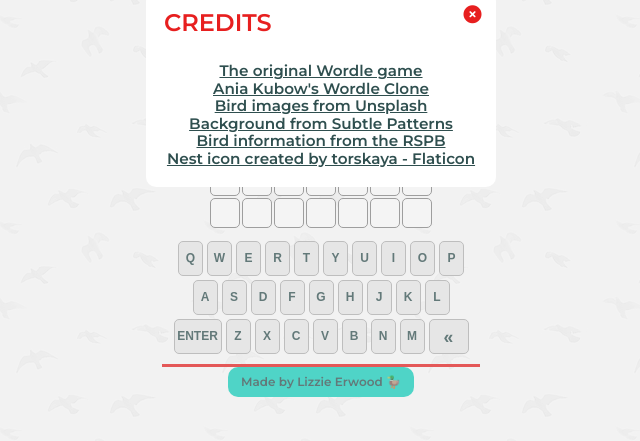
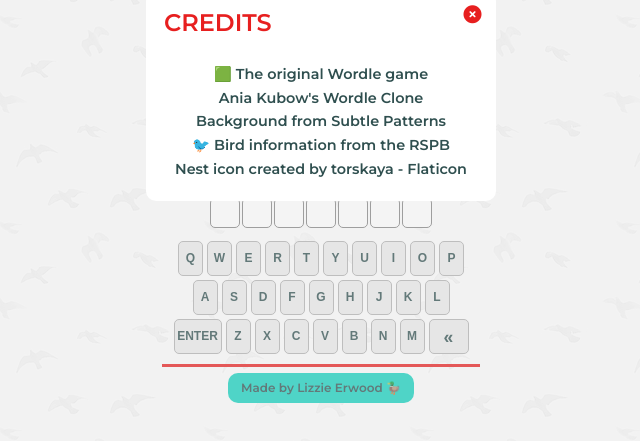
Before and after one commit to l-erw/birdle, a website: page index.html in a window 1280 px wide. Both pictures are taken after a click on the button "Credits". Shown: the part 105-546 px from the top of the page, without its empty margins (319-959 px from the left). Drawn offline with nearby package versions, Linux system fonts and the light colour scheme.

Commit message:
css refactor

```diff
--- a/index.css
+++ b/index.css
@@ -70,6 +70,21 @@
     color: #e71f1f;
     font-size: 1.35rem;
     margin: 0;
+}
+
+.red-btn {
+    border: none;
+    padding: 0.45em 0.5em;
+    margin: 0 0.5em 0 0.2em;
+    border-radius: 5px;
+    font-size: 0.75rem;
+    background-color: #e71f1f;
+    color: #fff;
+    font-family: inherit;
+}
+
+.hint-btn {
+    margin-right: 1em;
 }
 
 /* TILES */
@@ -282,6 +297,12 @@
     font-size: 0.95rem;
 }
 
+.credits-link {
+    font-size: 0.9rem;
+    margin: 0.25em 0;
+    text-decoration: none;
+}
+
 /* MESSAGE */
 
 .message-container {
@@ -336,7 +357,7 @@
     border: none !important;
 }
 
-/* FOOTER - CREDITS */
+/* FOOTER  */
 
 .game-container-bottom {
     margin: 0 auto;
@@ -346,7 +367,7 @@
 
 }
 
-.footer-buttons {
+.footer {
     display: flex;
     justify-content: center;
     align-items: center;
@@ -354,20 +375,6 @@
     margin: 0 auto;
 }
 
-.red-btn {
-    border: none;
-    padding: 0.45em 0.5em;
-    margin: 0 0.5em 0 0.2em;
-    border-radius: 5px;
-    font-size: 0.75rem;
-    background-color: #e71f1f;
-    color: #fff;
-    font-family: inherit;
-}
-
-.hint-btn {
-    margin-right: 1em;
-}
 
 .footer-link {
     text-decoration: none;
@@ -375,7 +382,7 @@
     background-color: #13D1BE;
     padding: 0.65em 1.125em;
     border-radius: 10px;
-
+    margin-top: 0.5em;
 }
 
 
@@ -444,24 +451,6 @@
     cursor: pointer;
   }
 
-/*
-
-HOW TO PLAY
-button (color?)
-game example images
-body text - size/spacing, etc.
-
-BIRD INFO
-body text
-link
-
-CREDITS
-links
-button (color?)
-
-STATS (TBC)
-other things - not defined yet!
-
 
 /*
 @media (max-width: 500px) {
--- a/index.html
+++ b/index.html
@@ -99,7 +99,7 @@
         </div>
 
     <div class="game-container-bottom">
-        <div class="footer-buttons">
+        <div class="footer">
 
             <a class="footer-link" href="https://twitter.com/l_erwood">Made by Lizzie Erwood 🦆</a>
 
@@ -115,11 +115,11 @@
                 </div>
 
                  <div class="modal-body">
-                    <a class="credits-link" href="https://www.powerlanguage.co.uk/wordle/">The original Wordle game</a>
+                    <a class="credits-link" href="https://www.powerlanguage.co.uk/wordle/">🟩 The original Wordle game</a>
                     <a class="credits-link" href="https://www.youtube.com/watch?v=mpby4HiElek">Ania Kubow's Wordle Clone</a>
-                    <a class="credits-link" href="https://unsplash.com/photos/UfyDkU1uVX0">Bird images from Unsplash</a>
+
                     <a class="credits-link" href="https://www.toptal.com/designers/subtlepatterns/foggy-birds/">Background from Subtle Patterns</a>
-                    <a class="credits-link" href="https://www.rspb.org.uk/birds-and-wildlife/wildlife-guides/bird-a-z/">Bird information from the RSPB</a>
+                    <a class="credits-link" href="https://www.rspb.org.uk/birds-and-wildlife/wildlife-guides/bird-a-z/">🐦 Bird information from the RSPB</a>
                     <a class="credits-link" href="https://www.flaticon.com/free-icons/nest" title="nest icons">Nest icon created by torskaya - Flaticon</a>
                 </div>
             </div>
```
